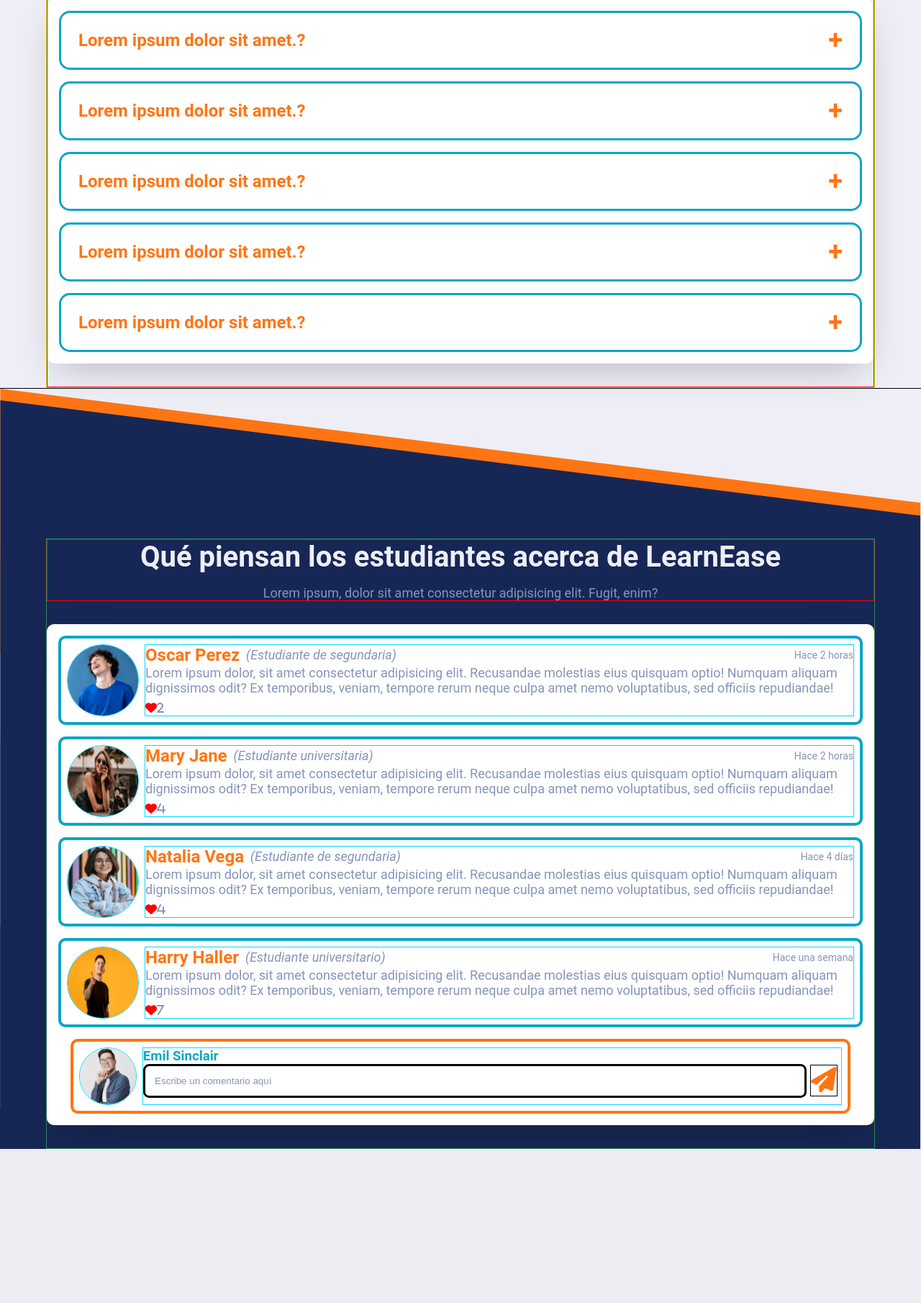
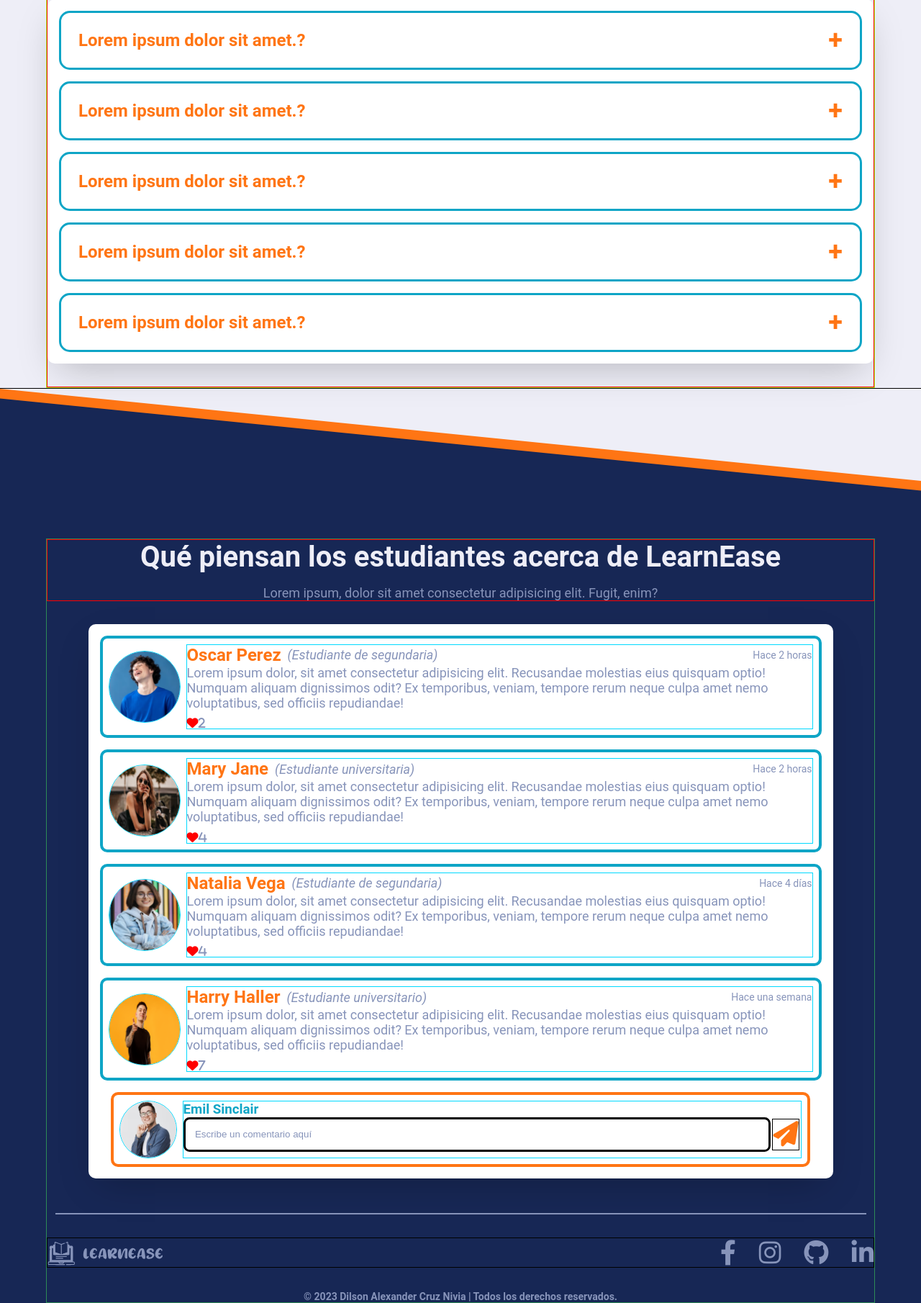
Before and after one commit to Dilson24/Project-Learn-Ease, a PHP site: page / in a window 1280 px wide. Shown: the part 2652-4462 px from the top of the page at 72% size. Before the commit the page ends 4248 px from the top, so only its background shows below. Run offline with PHP 8.4, Linux system fonts and the light colour scheme.

Commit message:
[UPD] styles footer

```diff
--- a/Public/Css/Home/Landigpage/index.css
+++ b/Public/Css/Home/Landigpage/index.css
@@ -734,7 +734,8 @@
     display: flex;
     justify-content: center;
     flex-direction: column;
-    width: 100%;
+    width: 90%;
+    margin: 0 auto 0 auto;
     padding: 1em;
     gap: 1em;
     border-radius: 0.625em;
@@ -862,24 +863,100 @@
 .boxInput input::placeholder {
     color: var(--Secondary);
 }
-.boxInput input:focus{
+
+.boxInput input:focus {
     border: 3px solid var(--Orange);
 }
 
-.iconSend{
+.iconSend {
     color: var(--Orange);
     height: 100%;
     margin: auto;
     font-size: 2.2em;
     border: 1px solid black;
 }
-.iconSend:hover{
+
+.iconSend:hover {
     opacity: 0.8;
 }
-/* .iconSend img{
-    margin: 0 0 -1em 0;
-    height: 42px;
-} */
+
+.line {
+    width: 98%;
+    height: 2px;
+    margin: 1em auto 0 auto;
+    background: var(--Secondary);
+}
+
+.footerContact {
+    display: flex;
+    justify-content: space-between;
+    flex-direction: row;
+    border: 1px solid black;
+}
+
+.imgFooter {
+    height: 2.5em;
+    object-fit: contain;
+    width: auto;
+}
+
+.socialMedia {
+    display: flex;
+    flex-direction: row;
+    gap: 2em;
+    height: 2.188em;
+    margin: auto 0 auto 0;
+}
+
+.socialMedia i {
+    font-size: 2.188em;
+    color: var(--Secondary);
+}
+
+.facebook i:hover {
+    color: #FFFFFF;
+    transform: translateY(-5px);
+    transition: transform 0.3s ease-in-out;
+}
+
+.instagram i:hover {
+    background: linear-gradient(45deg,
+            hsl(44deg 99% 73%) 0%,
+            hsl(38deg 97% 66%) 8%,
+            hsl(32deg 96% 60%) 17%,
+            hsl(26deg 96% 55%) 25%,
+            hsl(9deg 95% 62%) 33%,
+            hsl(349deg 84% 59%) 42%,
+            hsl(333deg 68% 50%) 50%,
+            hsl(321deg 77% 45%) 58%,
+            hsl(307deg 71% 42%) 67%,
+            hsl(283deg 61% 47%) 75%,
+            hsl(268deg 56% 52%) 83%,
+            hsl(252deg 58% 57%) 92%,
+            hsl(235deg 61% 57%) 100%);
+    color: #fff;
+    border-radius: 0.438em;
+    transform: translateY(-5px);
+    transition: transform 0.3s ease-in-out;
+}
+
+.github i:hover {
+    background-color: #000000;
+    color: #FFFFFF;
+    border-radius: 0.625em;
+    transform: translateY(-5px);
+    transition: transform 0.3s ease-in-out;
+}
+.linkedin i:hover{
+    color: #FFFFFF;
+    transform: translateY(-5px);
+    transition: transform 0.3s ease-in-out;
+}
+.contact-us{
+    font-size: 0.75em;
+    margin: 0 auto 0 auto;
+    color: var(--Secondary);
+}
 
 /*Responsive*/
 /************ M I N - W I D T H **************/
@@ -1056,6 +1133,11 @@
         font-size: 1.875em;
     }
 
+    /*--- F O O T E R ---*/
+    .commentsTitle{
+        font-size: 1.875em;
+    }
+
 }
 
 @media screen and (max-width: 768px) {
@@ -1151,6 +1233,18 @@
         margin: auto;
     }
 
+    /*--- F O O T E R ---*/
+    .footer{
+        background-image: url("../../../../Public/Assets/Img/backgroundBottom768.svg");
+        background-size: cover;
+    }
+    .footerContent{
+        margin-top: 5em;
+
+    }
+    .containerComments{
+        width: 100%;
+    }
 
 
 }
@@ -1160,9 +1254,7 @@
     /*Moviles hasta los 320px*/
     .buttonsLogin .signUp {
         display: none;
-
     }
-
     .contentImg {
         width: 100%;
         height: 40%;
@@ -1216,6 +1308,17 @@
         text-align: center;
     }
 
+    /*---F O O T E R ---*/
+    .socialMedia{
+        gap:1em;
+        height: 1.5em;
+    }
+    .socialMedia i {
+        font-size: 1.5em;
+    }
+    .contact-us{
+        text-align: center;
+    }
 }
 
 @media screen and (max-width: 367px) {
--- a/index.html
+++ b/index.html
@@ -323,8 +323,37 @@
                     </div>
                 </div>
             </div>
+            <div class="line"></div>
             <div class="footerContact" id="contact">
-
+                <img class="imgFooter" src="Public/Assets/Img/footerLogo.svg" alt="footer logo">
+                <div class="socialMedia">
+                    <div class="facebook">
+                        <a href="https://www.facebook.com/" target="_blank">
+                            <i class="fa-brands fa-facebook-f"></i>
+                        </a>
+                    </div>
+                    <div class="instagram">
+                        <a href="https://www.instagram.com/dilson.cruz/" target="_blank">
+                            <i class="fab fa-instagram"></i>
+                        </a>
+                    </div>
+                    <div class="github">
+                        <a href="https://github.com/Dilson24" target="_blank">
+                            <i class="fa-brands fa-github"></i>
+                        </a>
+                    </div>
+                    <div class="linkedin">
+                        <a href="https://www.linkedin.com/in/dilson-alexander-cruz-nivia-adsi/" target="_blank">
+                            <i class="fa-brands fa-linkedin-in"></i>
+                        </a>
+                    </div>
+                </div>
+            </div>
+            <div class="contact-us">
+                <h3 class="brad">
+                    &copy; 2023 Dilson Alexander Cruz Nivia | Todos los
+                    derechos reservados.
+                </h3>
             </div>
         </div>
     </footer>
```
Also changed, not shown: Public/Assets/Img/backgroundBottn768.png (added), Public/Assets/Img/backgroundBottom.svg, Public/Assets/Img/backgroundBottom768.svg (added), Public/Assets/Img/backgroundBottom768Test.svg (added).
